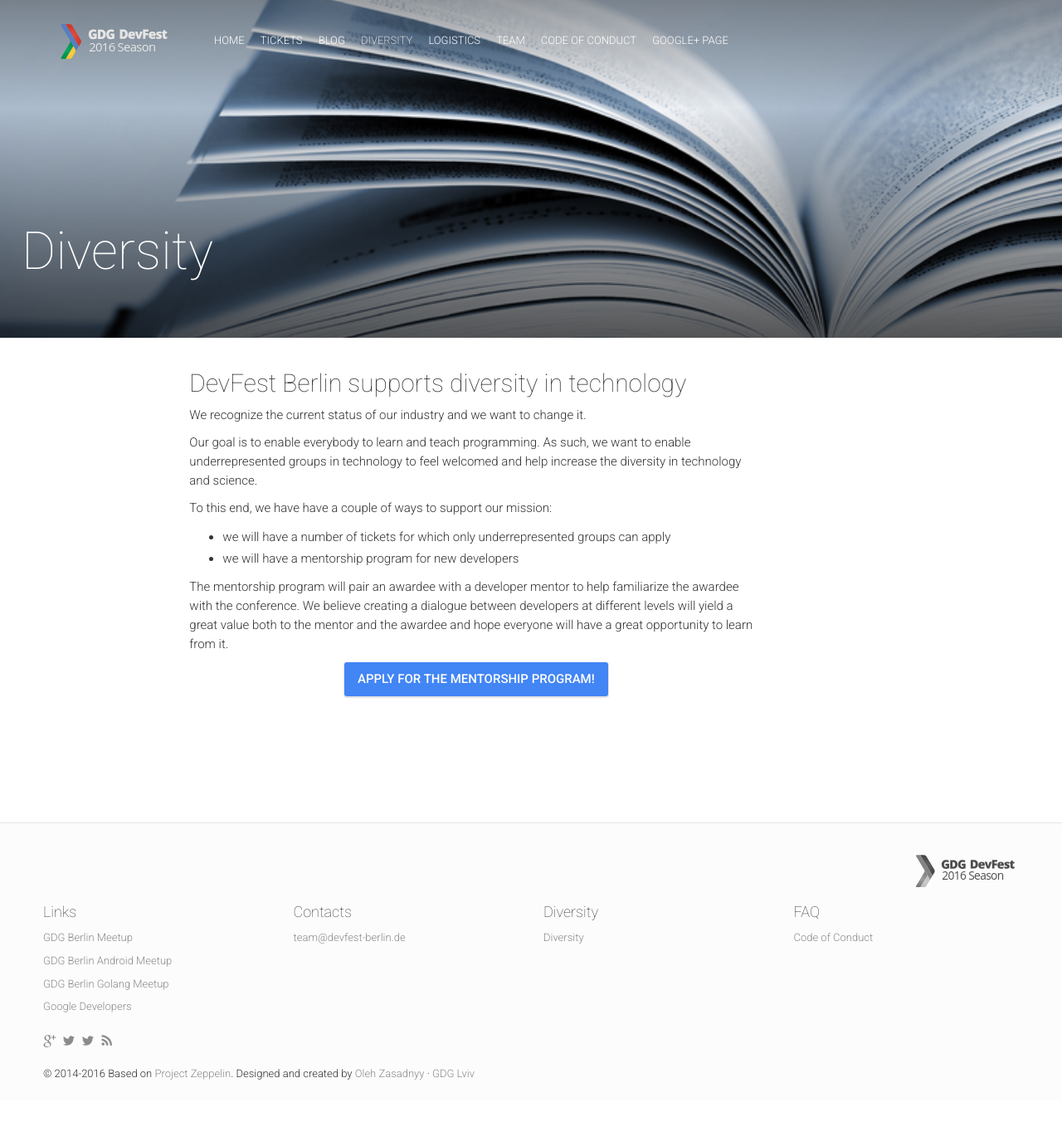
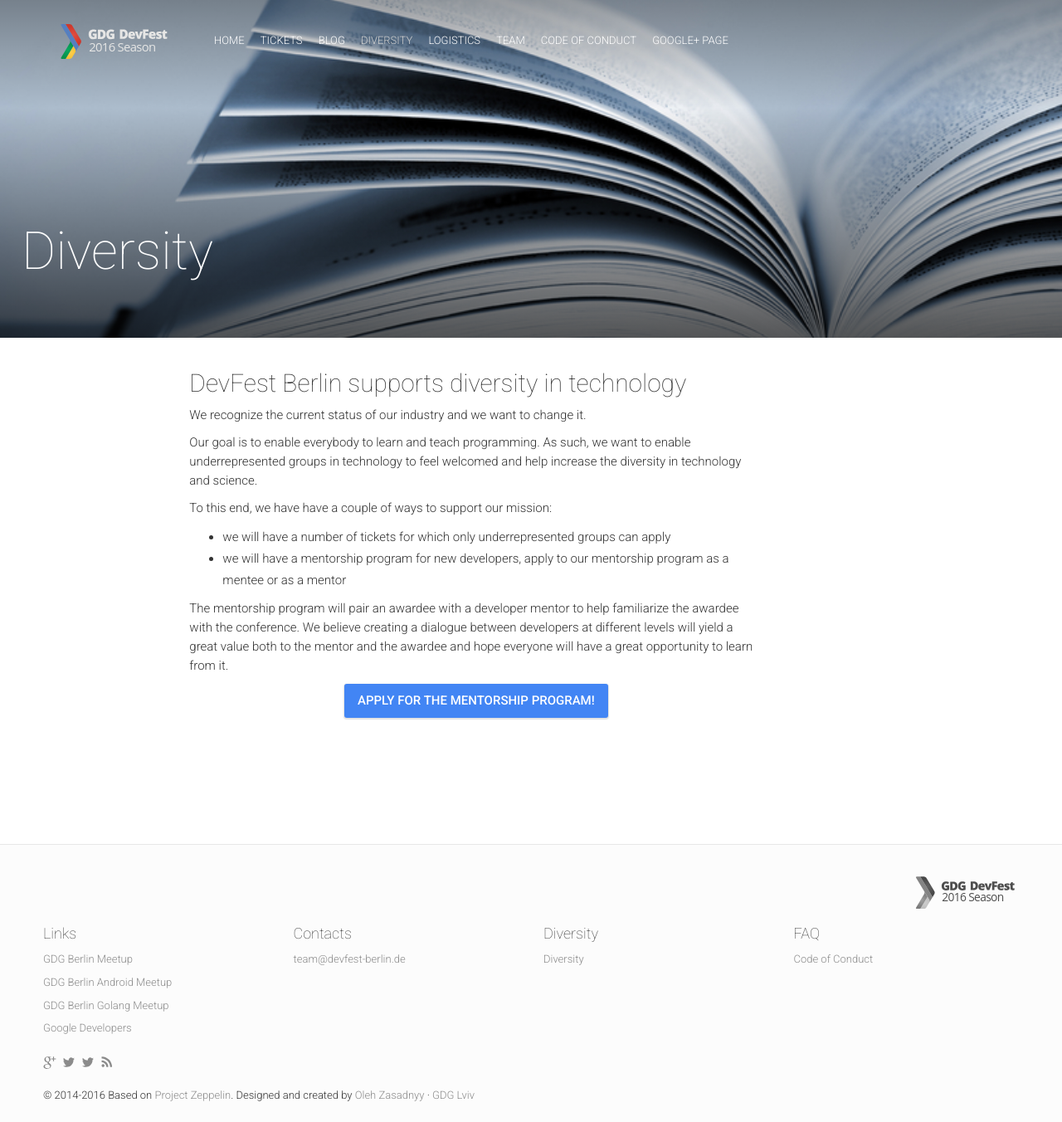
Before and after one commit to devfest-berlin/2016.devfest-berlin.de, a Jekyll site: the page built from diversity.md, in a window 1280 px wide and 1352 px high. Shown: the whole window at 83% size. Built offline with Jekyll 4.4.1, drawn with Linux system fonts in a browser that asks for light colours; nearby versions of some CDN libraries; comment, search, counter and statistics services are not loaded.

Commit message:
Extended mentorship bulletpoint description

```diff
--- a/diversity.md
+++ b/diversity.md
@@ -16,7 +16,7 @@
 To this end, we have have a couple of ways to support our mission:
 
 - we will have a number of tickets for which only underrepresented groups can apply
-- we will have a mentorship program for new developers
+- we will have a mentorship program for new developers, apply to our mentorship program as a mentee or as a mentor
 
 The mentorship program will pair an awardee with a developer mentor to help
 familiarize the awardee with the conference. We believe creating a dialogue
```
